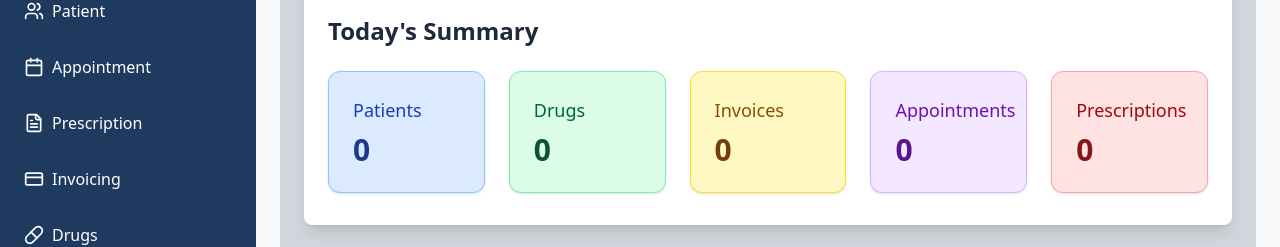
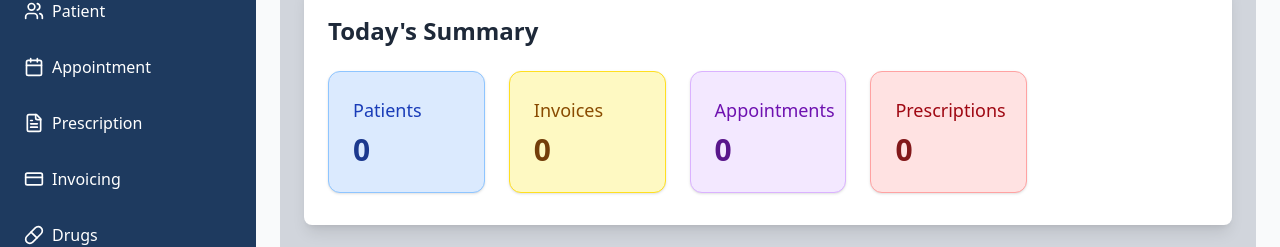
Before and after one commit to Virtualsphere/implantoz-frontend, a React (Vite) app: page /dashboard in a window 1280 px wide. Shown: the part 170-417 px from the top of the page. Built offline with nearby package versions, Linux system fonts and the light colour scheme; no server answers.

Commit message:
Update Dashboard.jsx

```diff
--- a/src/Pages/Dashboard.jsx
+++ b/src/Pages/Dashboard.jsx
@@ -66,11 +66,6 @@ const Dashboard = () => {
                 <p className="text-3xl font-bold text-blue-900">{totals.patients}</p>
               </div>
 
-              <div className="bg-green-100 border border-green-300 rounded-xl p-6 shadow-sm">
-                <h3 className="text-lg font-medium text-green-800 mb-2">Drugs</h3>
-                <p className="text-3xl font-bold text-green-900">{totals.drugs}</p>
-              </div>
-
               <div className="bg-yellow-100 border border-yellow-300 rounded-xl p-6 shadow-sm">
                 <h3 className="text-lg font-medium text-yellow-800 mb-2">Invoices</h3>
                 <p className="text-3xl font-bold text-yellow-900">{totals.invoices}</p>
```
